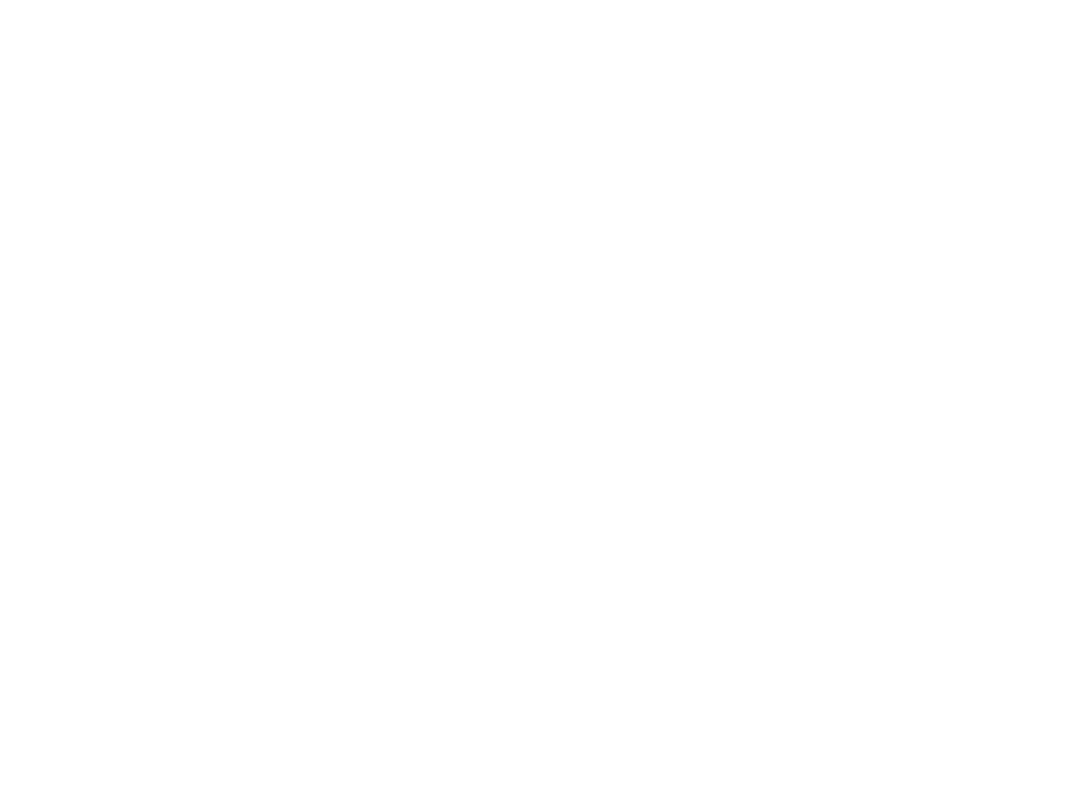
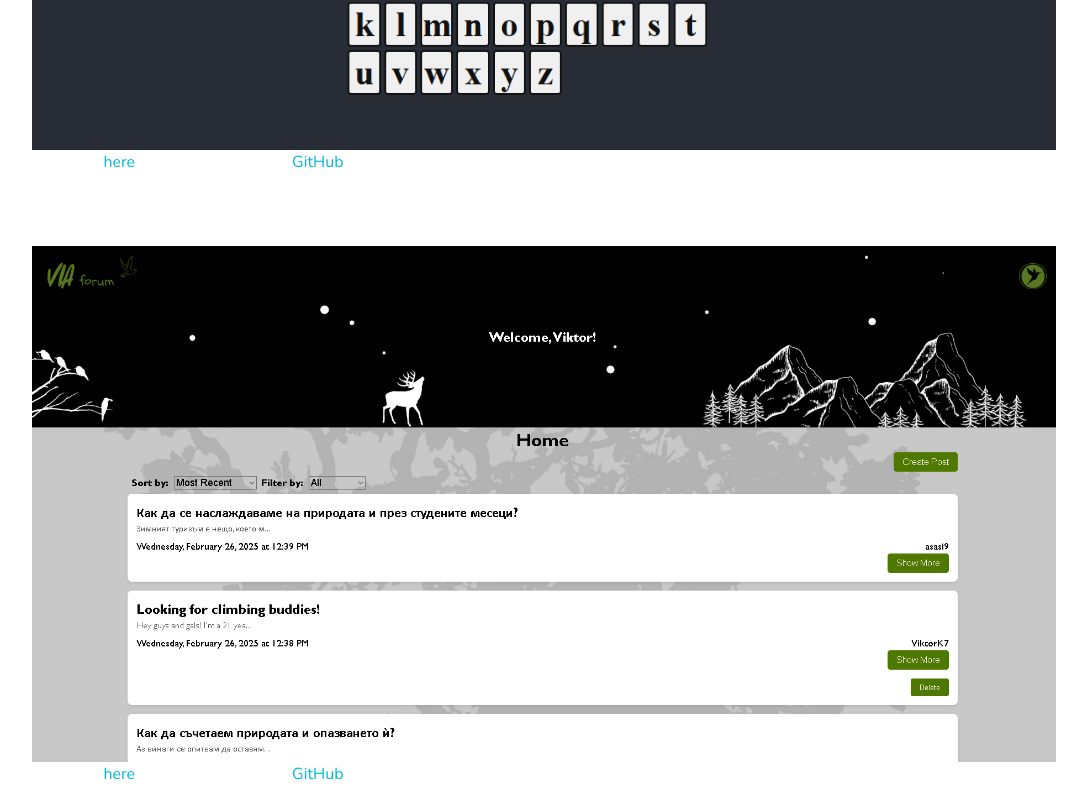
Before and after one commit to smithy773/portfolio-XP, a React (Vite) app: page /projects in a window 1280 px wide. Shown: the part 1036-1822 px from the top of the page, without its empty margins (96-1183 px from the left). Before the commit the page ends 800 px from the top, so only its background shows below. Built offline with nearby package versions, Linux system fonts and the light colour scheme.

Commit message:
Add Project component with projects info

```diff
--- a/src/components/Pages/Home/Home.tsx
+++ b/src/components/Pages/Home/Home.tsx
@@ -1,47 +1,44 @@
-import { NavLink } from "react-router";
-import type { PageProps } from "../../..";
+import { NavLink } from 'react-router';
+import type { PageProps } from '../../..';
 
 export default function Home({
   setTitle,
 }: {
   setTitle: PageProps;
 }): React.JSX.Element {
-  setTitle("Viktor Kolev");
+  setTitle('Viktor Kolev');
 
   return (
-    <div className="page-cont lg:mx-32 md:mx-20 sm:mx-10 lg:my-16 md:my-12 my-10">
-      <main className="grid xl:grid-cols-3 sm:grid-cols-2 sm:grid-rows-1 grid-rows-2 mb-15">
+    <div className='page-cont lg:mx-32 md:mx-20 sm:mx-10 lg:my-16 md:my-12 my-10'>
+      <main className='grid xl:grid-cols-3 sm:grid-cols-2 sm:grid-rows-1 grid-rows-2 mb-15'>
         <div>
-          <h1 className="lg:text-6xl text-5xl font-bold mb-0.5">
+          <h1 className='lg:text-6xl text-5xl font-bold mb-0.5'>
             Hello there!
           </h1>
-          <h3 className="medium-h md:text-3xl mb-2">
+          <h3 className='medium-h md:text-3xl mb-2'>
             I'm Viktor - an aspiring Front-End Developer.
           </h3>
-          <p className="sm:text-xl text-md">
+          <p className='sm:text-xl text-md'>
             This website contains some interesting information about me - both
             as a person and as a developer. If you think I'm a good fit for a
-            job {"(anything web dev related)"} or simply want to get in contact
+            job {'(anything web dev related)'} or simply want to get in contact
             with me for any reason at all, please do so at any time by going to
-            the{" "}
+            the{' '}
             {
-              <NavLink
-                to={"/contact"}
-                className="text-cyan-500 transition-all duration-200"
-              >
+              <NavLink to={'/contact'} className='text-cyan-500'>
                 Contact
               </NavLink>
-            }{" "}
+            }{' '}
             page.
           </p>
         </div>
-        <div className="bg-amber-50 xl:col-span-2">
+        <div className='bg-amber-50 xl:col-span-2'>
           {/* REMOVE DIV, ADD IMAGE */}
         </div>
       </main>
 
-      <p className="md:text-2xl text-xl self-center">
-        Thank you for your time! Have a great day and stay safe! :{")"}
+      <p className='md:text-2xl text-xl self-center'>
+        Thank you for your time! Have a great day and stay safe! :{')'}
       </p>
     </div>
   );
--- /dev/null
+++ b/src/components/Pages/Projects/Project.tsx
@@ -0,0 +1,28 @@
+import type { ProjectProps } from '../../../store/projects';
+
+export default function Project({
+  title,
+  description,
+  imgSrc,
+  link,
+  github,
+}: ProjectProps): React.JSX.Element {
+  return (
+    <div className=''>
+      <h3>{title}</h3>
+      <p>{description}</p>
+      <img src={imgSrc} className='w-max h-max' />
+      <p>
+        Available{' '}
+        <a href={link} target='_blank' className='text-cyan-500'>
+          here
+        </a>
+        . More information on{' '}
+        <a href={github} target='_blank' className='text-cyan-500'>
+          GitHub
+        </a>
+        .
+      </p>
+    </div>
+  );
+}
--- a/src/components/Pages/Projects/Projects.tsx
+++ b/src/components/Pages/Projects/Projects.tsx
@@ -1,20 +1,37 @@
-import type { PageProps } from "../../..";
+import type { PageProps } from '../../..';
+import { projects } from '../../../store/projects';
+import Project from './Project';
 
 export default function Projects({
   setTitle,
 }: {
   setTitle: PageProps;
 }): React.JSX.Element {
-  setTitle("Projects");
+  setTitle('Projects');
 
   return (
-    <div className="page-cont lg:mx-32 md:mx-20 mx-10 lg:my-16 md:my-12 my-10">
-      <h1 className="lg:text-6xl text-5xl font-bold">My work so far</h1>
-      <h3 className="medium-h md:text-3xl">
+    <div className='page-cont lg:mx-32 md:mx-20 mx-10 lg:my-16 md:my-12 my-10'>
+      <h1 className='lg:text-6xl text-5xl font-bold'>My work so far</h1>
+      <h3 className='medium-h md:text-3xl'>
         Here you can find all the best projects I've worked or am currently
         working on. Hope you like them!
       </h3>
-      <section></section>
+      <section>
+        <Project
+          title={projects.hangman.title}
+          description={projects.hangman.description}
+          imgSrc={projects.hangman.imgSrc}
+          link={projects.hangman.link}
+          github={projects.hangman.github}
+        />
+        <Project
+          title={projects.viaoutd.title}
+          description={projects.viaoutd.description}
+          imgSrc={projects.viaoutd.imgSrc}
+          link={projects.viaoutd.link}
+          github={projects.viaoutd.github}
+        />
+      </section>
     </div>
   );
 }
--- /dev/null
+++ b/src/store/projects.ts
@@ -0,0 +1,29 @@
+export interface ProjectProps {
+  title: string;
+  description: string;
+  imgSrc: string;
+  link: string;
+  github: string;
+}
+
+interface Projects {
+  [key: string]: ProjectProps;
+}
+
+export const projects: Projects = {
+  hangman: {
+    title: 'Hangman',
+    description:
+      'The classic Hangman game, but made online with React, TypeScript and CSS.',
+    imgSrc: '/imgs/hangman.PNG',
+    link: 'https://hangman-ts.web.app',
+    github: 'https://github.com/smithy773/hangman-game-TS-React',
+  },
+  viaoutd: {
+    title: 'VIAOutdoors',
+    description: `A forum for outdoor enthusiasts to share their experiences and connect with others. Built alongside a team of students during Telerik Academy's Alpha JavaScript course.`,
+    imgSrc: '/imgs/viaoutd.png',
+    link: 'https://via-outdoors-d6d97.web.app',
+    github: 'https://github.com/GIPHY-Web-Team-Project/VIA-Outdoor-Forum',
+  },
+};
```
Also changed, not shown: src/App.tsx (+18 -18 lines), src/components/Pages/Contact/Contact.tsx (+9 -9 lines), public/imgs/hangman.PNG (added), public/imgs/viaoutd.png (added).
